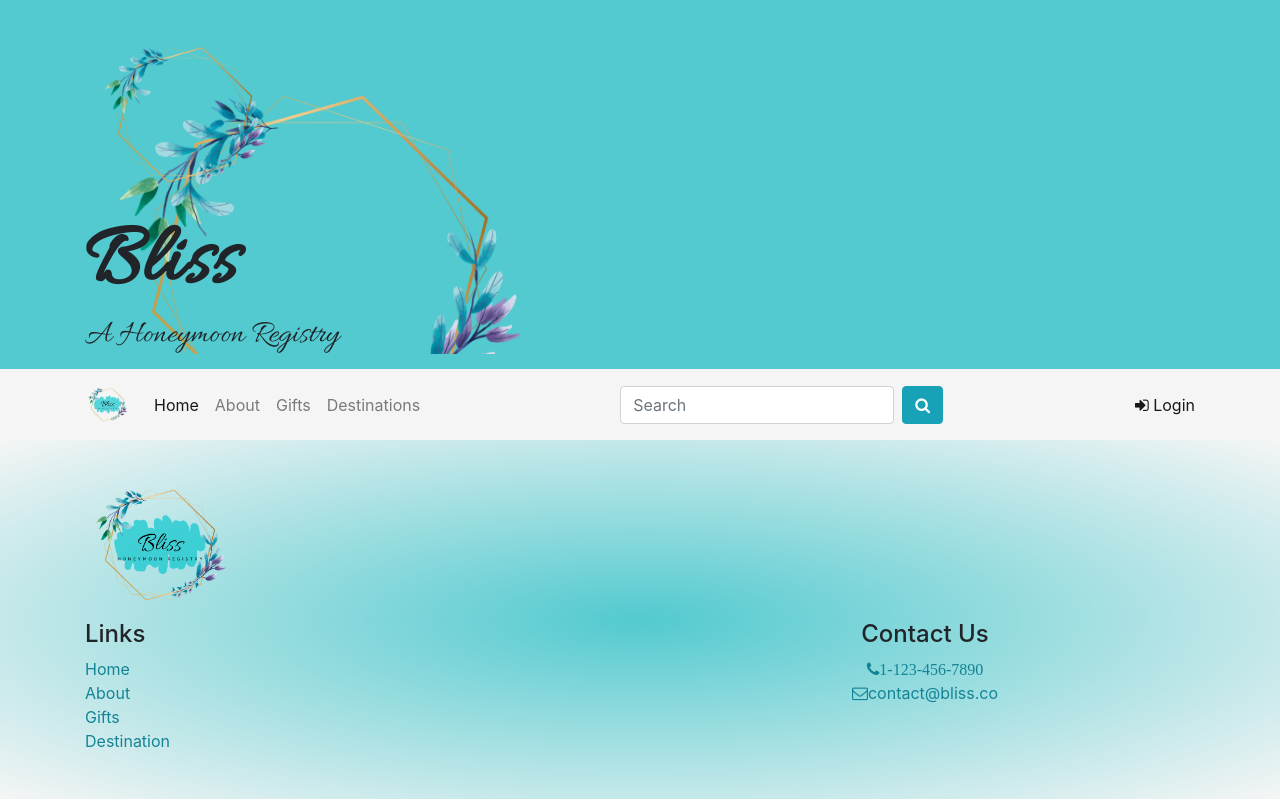
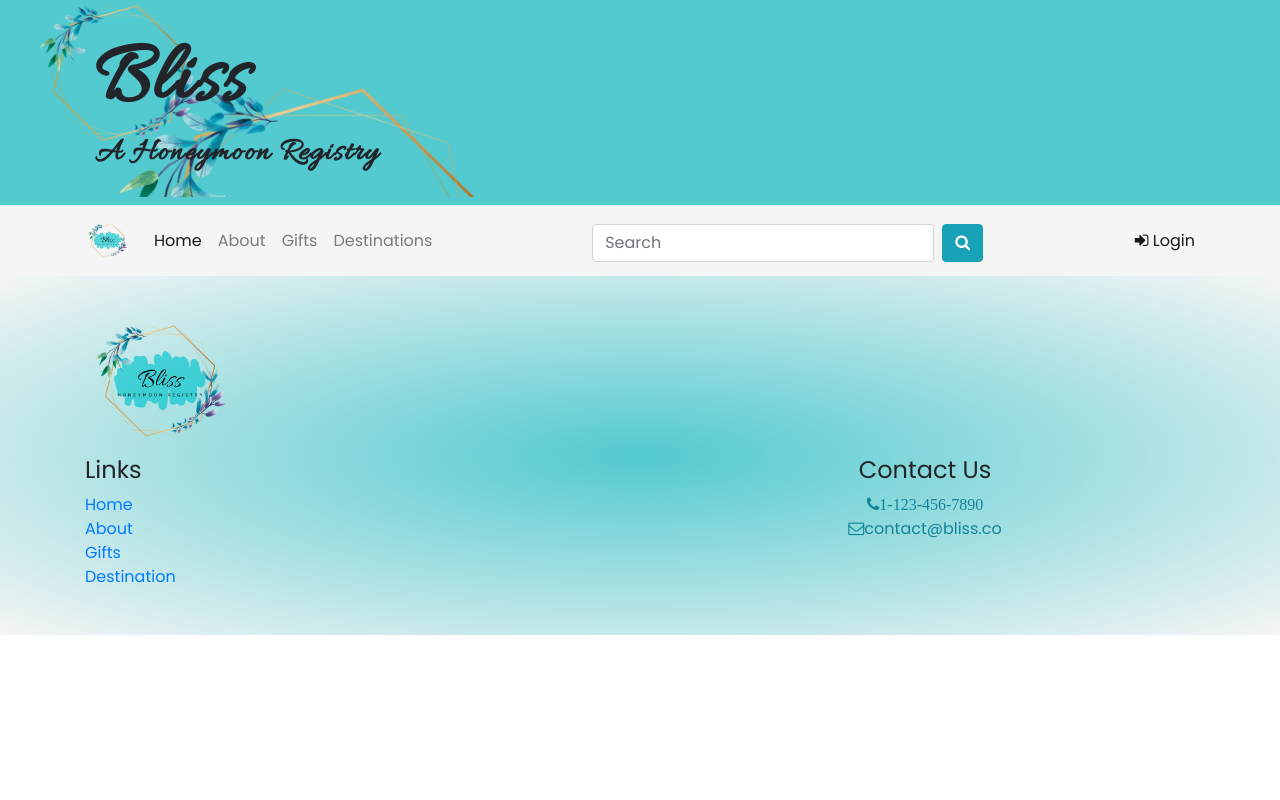
Before and after one commit to eslazyk10/nucamp-registry-project, a website: page src/index.html in a window 1280 px wide. Drawn offline with nearby package versions, Linux system fonts and the light colour scheme.

Commit message:
styled jumbotron images

```diff
--- a/css/style.css
+++ b/css/style.css
@@ -2,16 +2,30 @@
 font-family: 'Open Sans', sans-serif;
 font-family: 'Poppins', sans-serif; */
 
+body{
+    font-family: 'Poppins', sans-serif;
+}
+
 .jumbotron {
   margin: 0 auto;
-  padding: 15px;
   background-color: #52cacf;
   font-family: "Allura", cursive;
+  padding: 8px;
 }
 
 .logo {
   background-image: url(/images/logo-wreath.png);
   background-repeat: no-repeat;
+  z-index: 99;
+  margin: 0;
+  padding: 25px;
+}
+
+.jumbotron img{
+    position: absolute;
+    top: -35px;
+    left: -50px;
+    z-index: -1;
 }
 
 .jumbotron h1 {
@@ -23,23 +37,14 @@ font-family: 'Poppins', sans-serif; */
 
 .jumbotron h2 {
   margin: 0;
+  font-weight: 600;
+  letter-spacing: 1.5px;
 }
 
 .navbar {
   background-color: whitesmoke;
 }
 
-ul {
-  list-style: none;
-}
-li a {
-  color: #138496;
-}
-
-li a:hover {
-  color: #138496;
-}
-
 footer {
   padding: 30px;
   background: radial-gradient(rgb(82, 202, 207) 0%, rgb(245, 245, 245) 100%);
--- a/src/index.html
+++ b/src/index.html
@@ -44,8 +44,8 @@
                         <li class="nav-item"><a href="#" class="nav-link">Destinations</a></li>
                     </ul>
                     <form class="form-inline ml-auto">
-                        <input class="form-control mr-2" type="search" placeholder="Search" aria-label="Search">
-                        <button class="btn btn-info" type="submit"><i class="fa fa-search"></i></button>
+                        <input class="form-control mr-2 mt-1" type="search" placeholder="Search" aria-label="Search">
+                        <button class="btn btn-info mt-1" type="submit"><i class="fa fa-search"></i></button>
                     </form>
                     <span class="navbar-text ml-auto" style="color: #138496;">
                         <a role="button" id="loginButton">
```
